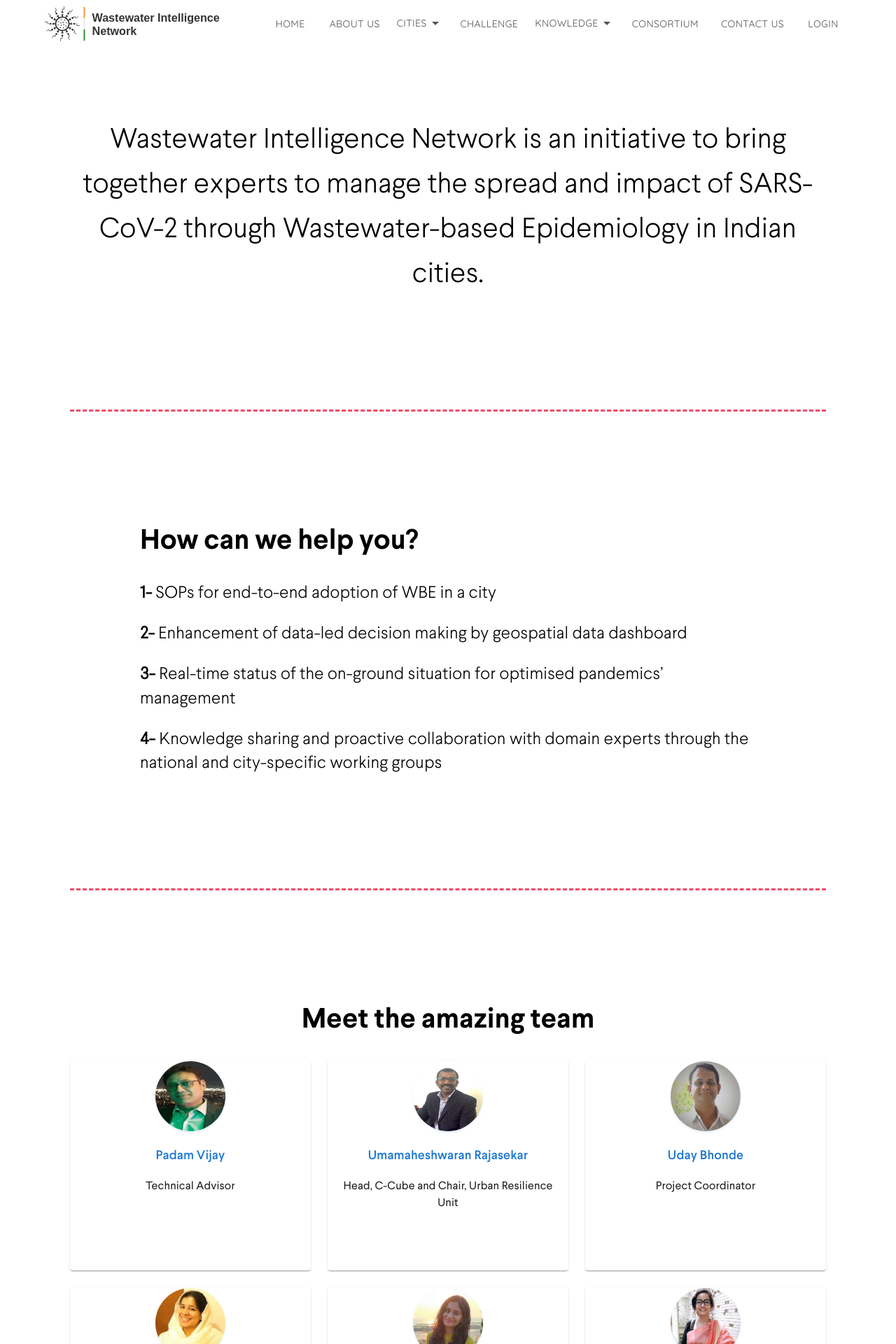
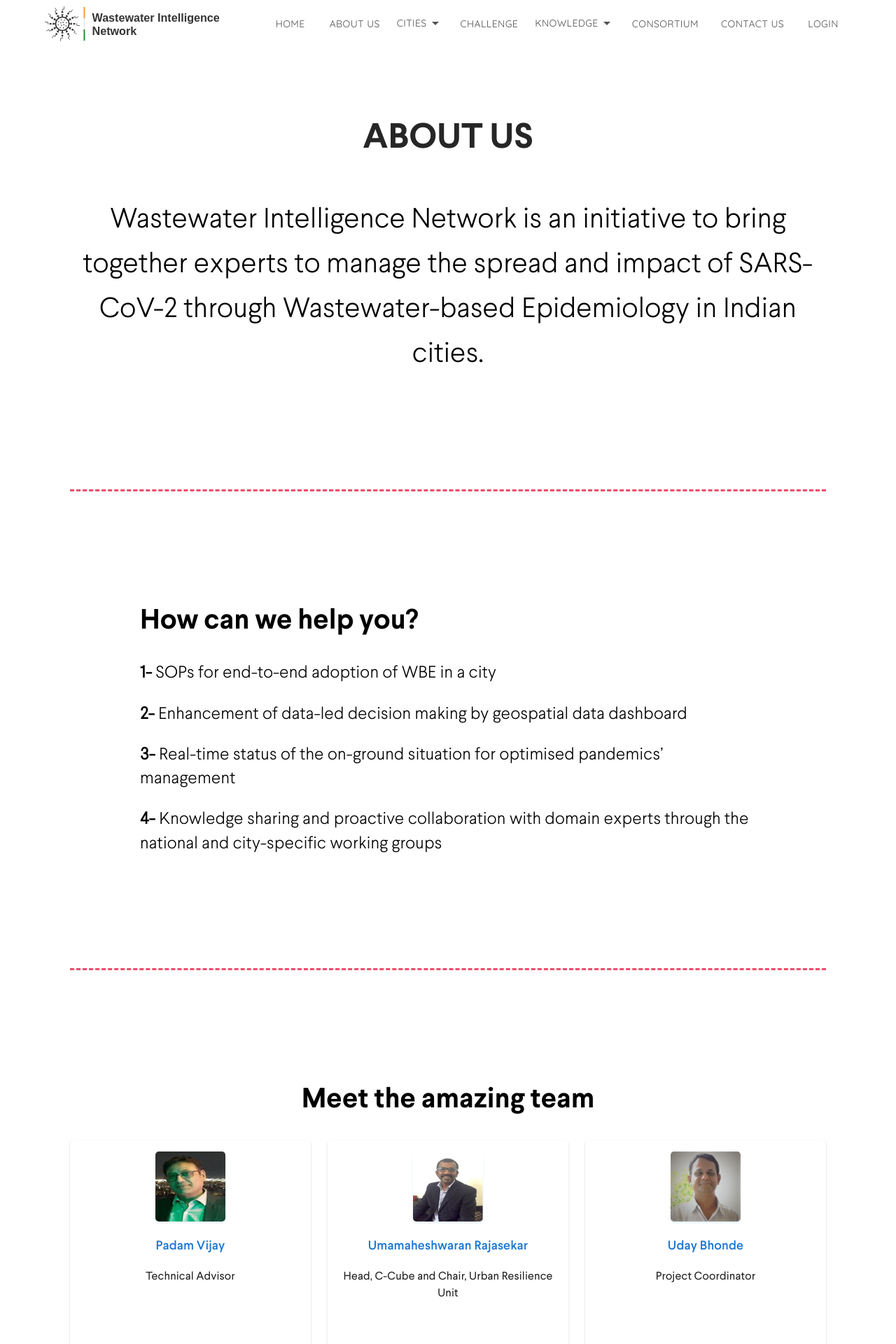
Before and after one commit to wastewater-intelligence-network/win-web-app, a React (Create React App) app: page /aboutus in a window 1280 px wide. Shown: the top 1920 px of the page at 70% size. Built offline with nearby package versions, Linux system fonts and the light colour scheme.

Commit message:
About teams images changes

```diff
--- a/src/landing/aboutUs.js
+++ b/src/landing/aboutUs.js
@@ -153,7 +153,7 @@
       <Header />
 
       <Box className="customeMarginBottom about">
-        {/* <Typography
+        <Typography
           className="customeMarginBottom heading"
           sx={{
             typography: { sm: "h3", xs: "h6" },
@@ -161,7 +161,7 @@
           }}
         >
           ABOUT US
-        </Typography> */}
+        </Typography>
 
         <Typography variant="h6" className="aboutContent">
           Wastewater Intelligence Network is an initiative to bring together
--- a/src/landing/home.css
+++ b/src/landing/home.css
@@ -162,6 +162,9 @@
  margin: 100px;
  text-align: center;
 }
+.about .heading{
+    font-size: 50px !important;
+}
 .aboutCard{
 height: 300px;
 }
@@ -187,10 +190,9 @@
 }
 
 .OurTeamImage{
-    border-radius: 50%;
+    border-radius: 5%;
     height: 100px;
     width: 100px;
-    margin-top: -15px;
     box-shadow: 0 2px 3px #d1e9faa1;
 }
 .login-box{
```
